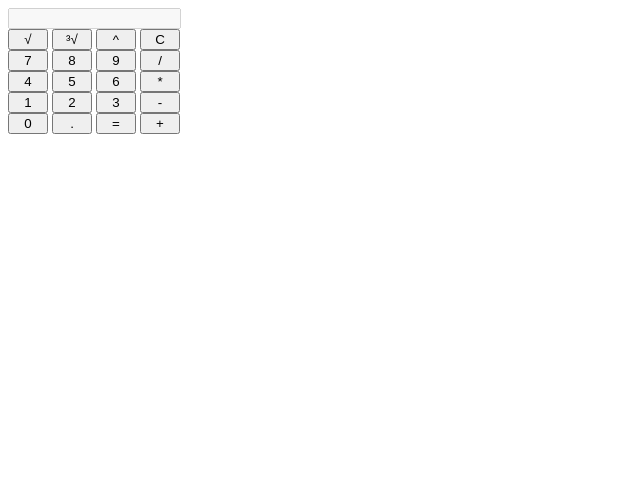
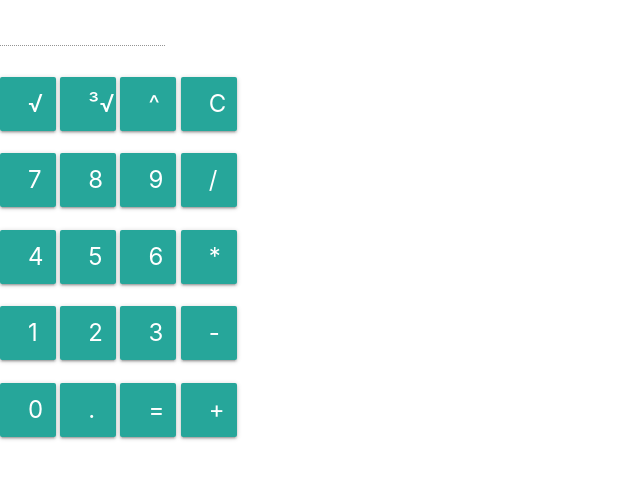
Before and after one commit to koucyan-iruka/basic-calc, a plain HTML site: page index.html in a window 1280 px wide. Shown: the whole page, without its empty margins (0-640 px from the left). Drawn offline with nearby package versions, Linux system fonts and the light colour scheme.

Commit message:
Update index.html

```diff
--- a/index.html
+++ b/index.html
@@ -5,10 +5,20 @@
   <meta name="viewport" content="width=device-width, initial-scale=1.0">
   <title>Calclator</title>
   <style>
-    input {
-      width: 40px;
-    }
+  body{
+  margin-left:80px;
+  }input{
+  width:50px;
+  margin:40px;
+  }input.btn-large{
+   font-size:24px;
+	}
   </style>
+   <!-- Compiled and minified CSS -->
+    <link rel="stylesheet" href="https://cdnjs.cloudflare.com/ajax/libs/materialize/1.0.0/css/materialize.min.css">
+
+    <!-- Compiled and minified JavaScript -->
+    <script src="https://cdnjs.cloudflare.com/ajax/libs/materialize/1.0.0/js/materialize.min.js"></script>
  </head>
   <body>
     <script>
@@ -36,30 +46,35 @@
    <form name="calculator">
     <input type="text" name="display" id="display" style="width: 165px;" disabled>
      <br>
-       <input type="button" value="√" onclick="sqrtcal()">
-       <input type="button" value="³√" onclick="cbrtcal()">
-       <input type="button" value="^" onclick="addToDisplay('**')">
-       <input type="button" value="C" onclick="clearDisplay()">
+	  <br>
+       <input type="button" class="btn-large" value="√" onclick="sqrtcal()">
+       <input type="button" class="btn-large" value="³√" onclick="cbrtcal()">
+       <input type="button" class="btn-large" value="^" onclick="addToDisplay('**')">
+       <input type="button" class="btn-large" value="C" onclick="clearDisplay()">
      <br>
-       <input type="button" value="7" onclick="addToDisplay('7')">
-       <input type="button" value="8" onclick="addToDisplay('8')">
-       <input type="button" value="9" onclick="addToDisplay('9')">
-       <input type="button" value="/" onclick="addToDisplay('/')">
+	  <br>
+       <input type="button" class="btn-large" value="7" onclick="addToDisplay('7')">
+       <input type="button" class="btn-large" value="8" onclick="addToDisplay('8')">
+       <input type="button" class="btn-large" value="9" onclick="addToDisplay('9')">
+       <input type="button" class="btn-large" value="/" onclick="addToDisplay('/')">
      <br>
-      <input type="button" value="4" onclick="addToDisplay('4')">
-      <input type="button" value="5" onclick="addToDisplay('5')">
-      <input type="button" value="6" onclick="addToDisplay('6')">
-      <input type="button" value="*" onclick="addToDisplay('*')">
+	  <br>
+      <input type="button" class="btn-large" value="4" onclick="addToDisplay('4')">
+      <input type="button" class="btn-large" value="5" onclick="addToDisplay('5')">
+      <input type="button" class="btn-large" value="6" onclick="addToDisplay('6')">
+      <input type="button" class="btn-large" value="*" onclick="addToDisplay('*')">
      <br>
-      <input type="button" value="1" onclick="addToDisplay('1')">
-      <input type="button" value="2" onclick="addToDisplay('2')">
-      <input type="button" value="3" onclick="addToDisplay('3')">
-      <input type="button" value="-" onclick="addToDisplay('-')">
+	  <br>
+      <input type="button" class="btn-large" value="1" onclick="addToDisplay('1')">
+      <input type="button" class="btn-large" value="2" onclick="addToDisplay('2')">
+      <input type="button" class="btn-large" value="3" onclick="addToDisplay('3')">
+      <input type="button" class="btn-large" value="-" onclick="addToDisplay('-')">
      <br>
-      <input type="button" value="0" onclick="addToDisplay('0')">
-      <input type="button" value="." onclick="addToDisplay('.')">
-      <input type="button" value="=" onclick="calculate()">
-      <input type="button" value="+" onclick="addToDisplay('+')">
+	  <br>
+      <input type="button" class="btn-large" value="0" onclick="addToDisplay('0')">
+      <input type="button" class="btn-large" value="." onclick="addToDisplay('.')">
+      <input type="button" class="btn-large" value="=" onclick="calculate()">
+      <input type="button" class="btn-large" value="+" onclick="addToDisplay('+')">
    </form>
   </body>
 </html>
```
